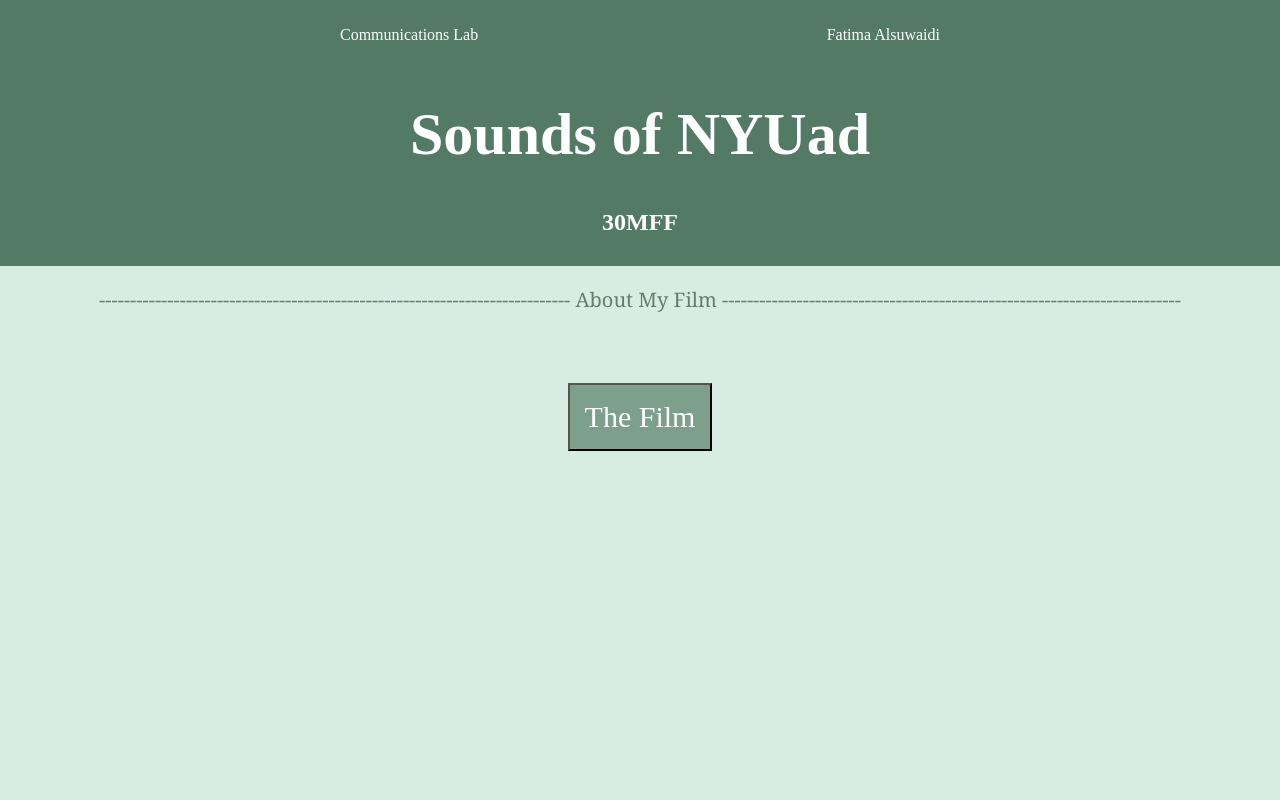
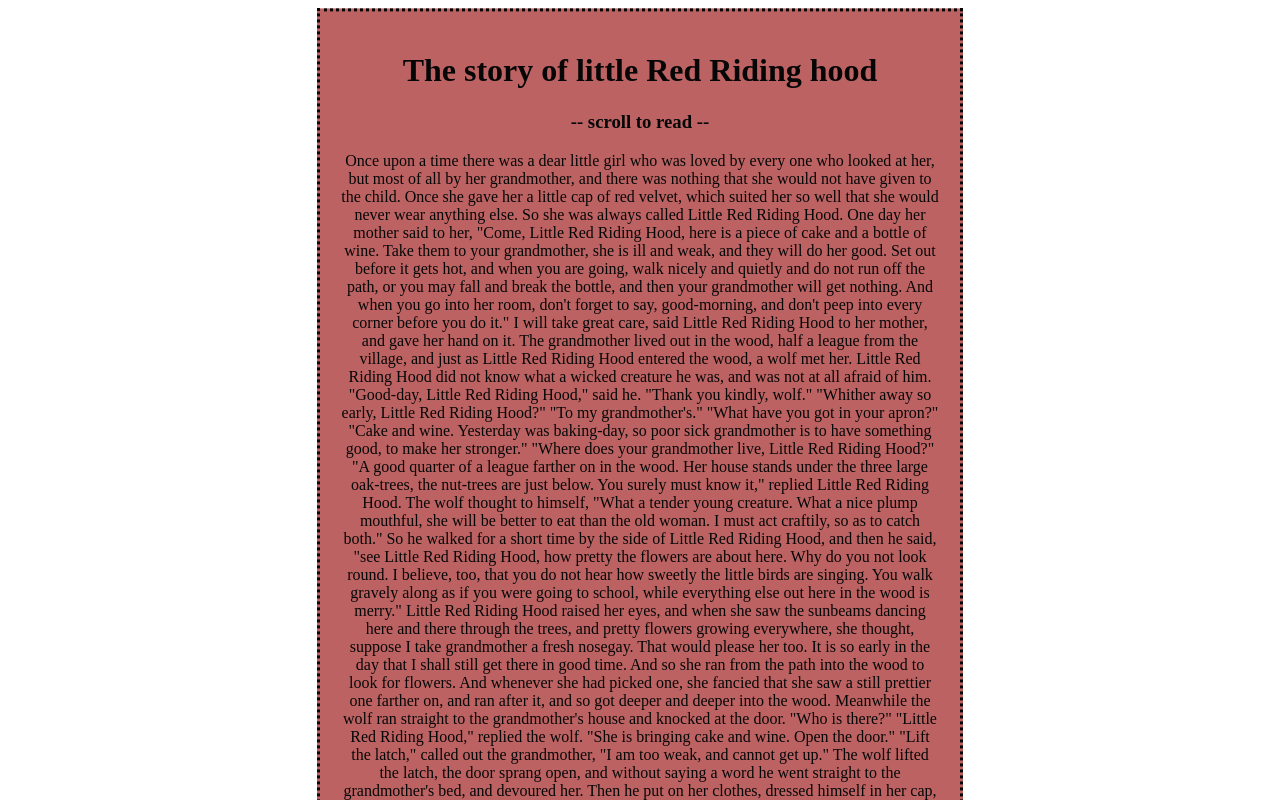
Before and after one commit to Ftmyy/fatima-github.io, a plain HTML site: page index.html in a window 1280 px wide. Shown: the top 800 px of the page. Drawn offline with Linux system fonts and the light colour scheme.

Commit message:
Add files via upload

```diff
--- a/index.html
+++ b/index.html
@@ -1,95 +1,106 @@
 <!DOCTYPE html>
 <html lang="en">
     <head>
-        <title>30MFF Website</title>
-        <link rel="stylesheet" href="./style.css"> <!--to connect with the css style tab-->
+        <title> a scroll story </title>
+        <link rel="stylesheet" href="./style.css">
+        <meta name="viewport" content="width=device-width, initial-scale=1">
+    </head>
+    <body>
+        <div class="centered-text">
+            <h1>The story of little Red Riding hood</h1>
+        <h3>--  scroll to read --</h3>
+
+        <p>Once upon a time there was a dear little girl who was loved by every one who looked at her, but most of all by her grandmother, and there was nothing that she would not have given to the child. Once she gave her a little cap of red velvet, which suited her so well that she would never wear anything else. So she was always called Little Red Riding Hood.
+
+            One day her mother said to her, "Come, Little Red Riding Hood, here is a piece of cake and a bottle of wine. Take them to your grandmother, she is ill and weak, and they will do her good. Set out before it gets hot, and when you are going, walk nicely and quietly and do not run off the path, or you may fall and break the bottle, and then your grandmother will get nothing. And when you go into her room, don't forget to say, good-morning, and don't peep into every corner before you do it."
+
+            I will take great care, said Little Red Riding Hood to her mother, and gave her hand on it.
 
 
-    <style>
+            The grandmother lived out in the wood, half a league from the village, and just as Little Red Riding Hood entered the wood, a wolf met her. Little Red Riding Hood did not know what a wicked creature he was, and was not at all afraid of him.
 
-        body {
-            display: flex;
-            flex-direction: column;
-            align-items: center;
-            min-height: 100vh;
-            text-align: center;
-        }
+            "Good-day, Little Red Riding Hood," said he.
 
-        video {
-            display: none;
-            margin: 0 auto;
-            max-width: 70%;
-            height:auto;
-        }
-        .tooltip {
-            position: relative;
-            display: inline-block;
-            cursor: pointer;
-        }
+            "Thank you kindly, wolf."
 
-        .tooltip .tooltiptext {
-            visibility: hidden;
-            width: 200px;
-            background-color:rgb(255, 255, 255);
-            color:rgb(98, 126, 111);
-            text-align:center;
-            border-radius 6px;
-            padding: 10px;
-            position: absolute;
-            z-index: 1;
-            top: 125%;
-            left:50%;
-            transform: translateX(-50%);
-            opacity:0;
-            transition: opacity 0.3s;
-        }
+            "Whither away so early, Little Red Riding Hood?"
 
-        .tooltip:hover .tooltiptext {
-            visibility:visible;
-            opacity:1;
-        }
-    </style>
-    </head>
+            "To my grandmother's."
+
+            "What have you got in your apron?"
+
+            "Cake and wine. Yesterday was baking-day, so poor sick grandmother is to have something good, to make her stronger."
+
+            "Where does your grandmother live, Little Red Riding Hood?"
 
 
-        </div>
-        <div class="hero">
-            <div class="container">
-                <div class="header">
-                    <p class="left-corner">Communications Lab </p>
-                    <p class="right-corner"> Fatima Alsuwaidi</p>
-                </div>
-                <h1 style="font-size:60px;">Sounds of NYUad</h1>
-                <h2>30MFF</h3>
-                 <!--header and title, which is connected to the css tab-->
+            "A good quarter of a league farther on in the wood. Her house stands under the three large oak-trees, the nut-trees are just below. You surely must know it," replied Little Red Riding Hood.
 
-            </div>
-        </div>
-        <div class="tooltip">
-            <p style="color:rgb(98, 126, 111); font-size: 20px; font-family:Georgia, 'Times New Roman', Times, serif;" class="left-corner">----------------------------------------------------------------------------     About My Film     --------------------------------------------------------------------------</p>
-            <span class="tooltiptext">I created a movie composed of various clips showcasing the Nyuad campus. The film's primary emphasis lies on capturing the captivating sounds that encompass the campus environment; birds chirping, wind rustling through trees, cars passing by, and the bustling presence of people, among others.</span>
-        </span>
-        </div>
+            The wolf thought to himself, "What a tender young creature. What a nice plump mouthful, she will be better to eat than the old woman. I must act craftily, so as to catch both." So he walked for a short time by the side of Little Red Riding Hood, and then he said, "see Little Red Riding Hood, how pretty the flowers are about here. Why do you not look round. I believe, too, that you do not hear how sweetly the little birds are singing. You walk gravely along as if you were going to school, while everything else out here in the wood is merry."
+
+            Little Red Riding Hood raised her eyes, and when she saw the sunbeams dancing here and there through the trees, and pretty flowers growing everywhere, she thought, suppose I take grandmother a fresh nosegay. That would please her too. It is so early in the day that I shall still get there in good time. And so she ran from the path into the wood to look for flowers. And whenever she had picked one, she fancied that she saw a still prettier one farther on, and ran after it, and so got deeper and deeper into the wood.
+
+            Meanwhile the wolf ran straight to the grandmother's house and knocked at the door.
+
+            "Who is there?"
+
+            "Little Red Riding Hood," replied the wolf. "She is bringing cake and wine. Open the door."
+
+            "Lift the latch," called out the grandmother, "I am too weak, and cannot get up."
+
+            The wolf lifted the latch, the door sprang open, and without saying a word he went straight to the grandmother's bed, and devoured her. Then he put on her clothes, dressed himself in her cap, laid himself in bed and drew the curtains.
+
+            Little Red Riding Hood, however, had been running about picking flowers, and when she had gathered so many that she could carry no more, she remembered her grandmother, and set out on the way to her.
+
+            She was surprised to find the cottage-door standing open, and when she went into the room, she had such a strange feeling that she said to herself, oh dear, how uneasy I feel to-day, and at other times I like being with grandmother so much.
+
+            She called out, "Good morning," but received no answer. So she went to the bed and drew back the curtains. There lay her grandmother with her cap pulled far over her face, and looking very strange.
+
+            "Oh, grandmother," she said, "what big ears you have."
+
+            "The better to hear you with, my child," was the reply.
+
+            "But, grandmother, what big eyes you have," she said.
+
+            "The better to see you with, my dear."
+
+            "But, grandmother, what large hands you have."
+
+            "The better to hug you with."
+
+            "Oh, but, grandmother, what a terrible big mouth you have."
+
+            "The better to eat you with."
 
 
-        <button onclick="toggleVideo()" style="margin: 50px; background-color: rgb(125, 160, 140); color:white; padding: 15px; font-family: 'Times New Roman', Times, serif; font-size:30px;">The Film</button>
+            And scarcely had the wolf said this, than with one bound he was out of bed and swallowed up Little Red Riding Hood.
 
-        <video id="myVideo" controls> <!--size of the film-->
-            <source src="img/movie.mp4" type="video/mp4"></video> <!--source of the film-->
+            When the wolf had appeased his appetite, he lay down again in the bed, fell asleep and began to snore very loud. The huntsman was just passing the house, and thought to himself, how the old woman is snoring. I must just see if she wants anything.
 
-        <script> <!--javascript-->
-            function toggleVideo() {
-                var video = document.getElementById("myVideo");
-                if (video.style.display === "none") {
-                    video.style.display = "block";
-                    video.play(); <!--start playing the video-->
-                } else {
-                    video.style.display = "none";
-                    video.pause(); <!--pause the video-->
-                }
-            }
-        </script> <!--to have the button work, and display the video, as well as have the video play once the button is cliked,
-        and have the video pause when you click the button again-->
 
-</body>
-</html>
+            So he went into the room, and when he came to the bed, he saw that the wolf was lying in it. "Do I find you here, you old sinner," said he. "I have long sought you."
+
+            Then just as he was going to fire at him, it occurred to him that the wolf might have devoured the grandmother, and that she might still be saved, so he did not fire, but took a pair of scissors, and began to cut open the stomach of the sleeping wolf.
+
+            When he had made two snips, he saw the Little Red Riding Hood shining, and then he made two snips more, and the little girl sprang out, crying, "Ah, how frightened I have been. How dark it was inside the wolf."
+
+            And after that the aged grandmother came out alive also, but scarcely able to breathe. Little Red Riding Hood, however, quickly fetched great stones with which they filled the wolf's belly, and when he awoke, he wanted to run away, but the stones were so heavy that he collapsed at once, and fell dead.
+
+            Then all three were delighted. The huntsman drew off the wolf's skin and went home with it. The grandmother ate the cake and drank the wine which Little Red Riding Hood had brought, and revived, but Little Red Riding Hood thought to herself, as long as I live, I will never by myself leave the path, to run into the wood, when my mother has forbidden me to do so.
+
+
+            It is also related that once when Little Red Riding Hood was again taking cakes to the old grandmother, another wolf spoke to her, and tried to entice her from the path. Little Red Riding Hood, however, was on her guard, and went straight forward on her way, and told her grandmother that she had met the wolf, and that he had said good-morning to her, but with such a wicked look in his eyes, that if they had not been on the public road she was certain he would have eaten her up. "Well," said the grandmother, "we will shut the door, that he may not come in."
+
+            Soon afterwards the wolf knocked, and cried, "open the door, grandmother, I am Little Red Riding Hood, and am bringing you some cakes."
+
+            But they did not speak, or open the door, so the grey-beard stole twice or thrice round the house, and at last jumped on the roof, intending to wait until Little Red Riding Hood went home in the evening, and then to steal after her and devour her in the darkness. But the grandmother saw what was in his thoughts. In front of the house was a great stone trough, so she said to the child, take the pail, Little Red Riding Hood. I made some sausages yesterday, so carry the water in which I boiled them to the trough. Little Red Riding Hood carried until the great trough was quite full. Then the smell of the sausages reached the wolf, and he sniffed and peeped down, and at last stretched out his neck so far that he could no longer keep his footing and began to slip, and slipped down from the roof straight into the great trough, and was drowned. But Little Red Riding Hood went joyously home, and no one ever did anything to harm her again.
+
+
+            </p>
+            <p>--  The End --</p>
+            </div>
+
+
+
+        <script src="script.js"></script>
+    </body>
--- /dev/null
+++ b/script.js
@@ -0,0 +1,9 @@
+window.addEventListener("scroll", function() {
+    const centeredText = document.querySelector(".centered-text");
+    const scrollPosition = window.pageYOffset;
+
+
+    if (scrollPosition > centeredText.offsetTop - window.innerHeight + 200) {
+        centeredText.style.animationPlayState="running";
+    }
+});
--- a/style.css
+++ b/style.css
@@ -1,27 +1,21 @@
 
-body{
-    background-color: rgb(216, 237, 225);
-    margin: 0;
-    font-family: serif;
+
+.centered-text {
+    font-family:indie flower;
+    text-align:center;
+    margin: 0 auto;
+    max-width: 600px;
+    padding: 20px;
+    background-color: rgba(149, 4, 4, 0.636);
+    opacity: 0;
+    transform: translateY(20px);
+    animation: fade-in 7s forwards;
+    border-style: dotted;
 }
 
-.hero {
-    background-color:rgb(83, 122, 100);
-    color: white;
-    padding: 10px;
-    text-align: center;
-    width: 100%;
-
+@keyframes fade-in {
+    to {
+        opacity: 1;
+        transform: translateY(0);
+    }
 }
-
-.container {
-    max-width: 600px;
-    margin: 0 auto;
-    padding: 0 5ch;
-}
-
-.header {
-    display: flex;
-    justify-content: space-between;
-    align-items: center;
-}
```
